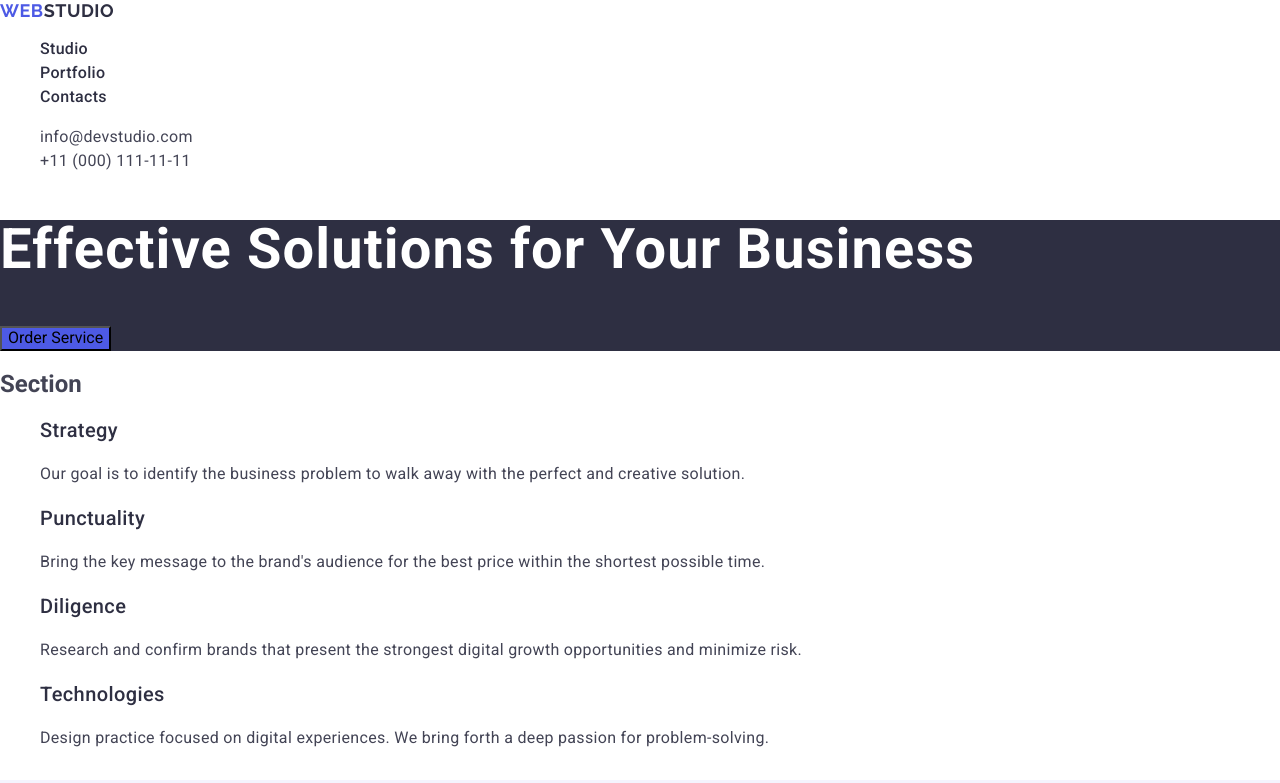
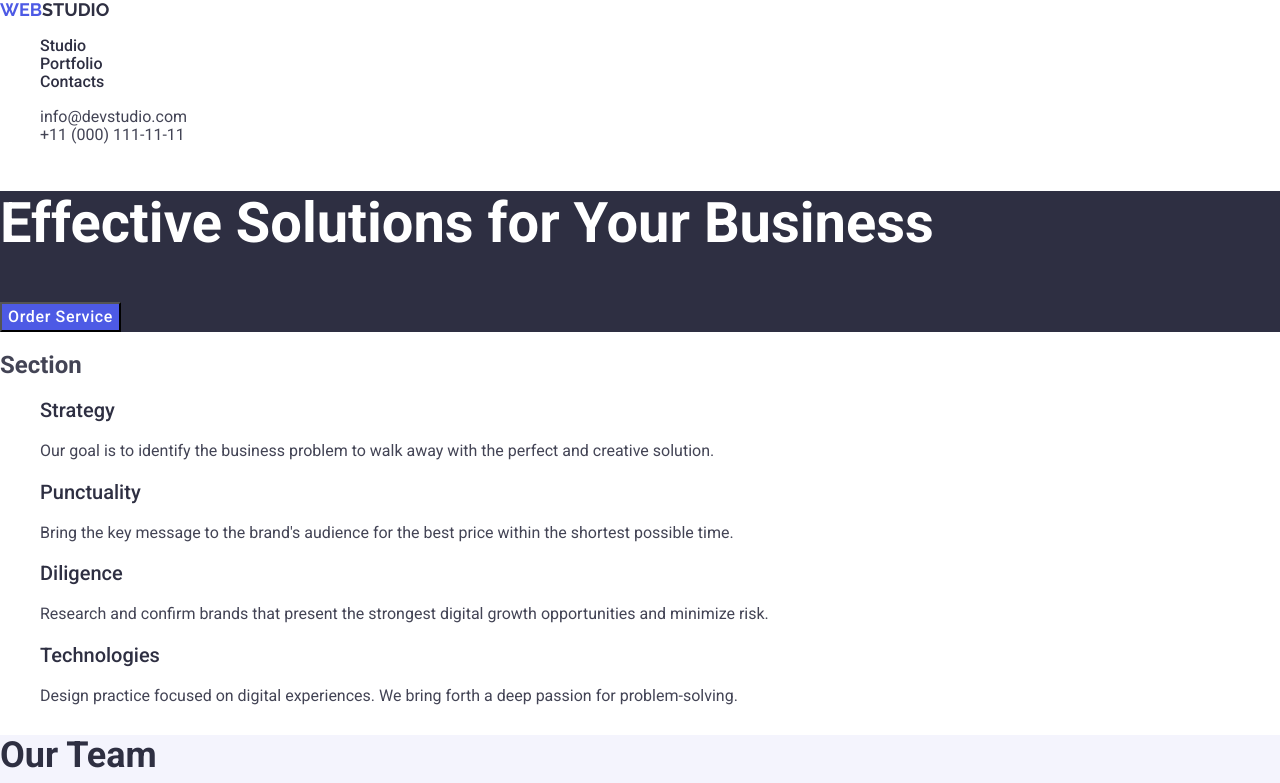
Before and after one commit to KateDzhaman/goit-markup-hw-02, a plain HTML site: page index.html in a window 1280 px wide. Shown: the top 783 px of the page. Drawn offline with nearby package versions, Linux system fonts and the light colour scheme.

Commit message:
Adjusted button properties

```diff
--- a/css/styles.css
+++ b/css/styles.css
@@ -3,7 +3,7 @@ body {
     color: #434455;
     background-color: #fff;
     font-size: 16px;
-    line-height: 1,5;
+   /* line-height: 1,5;*/
 }
 
 ul, ol {
@@ -20,8 +20,7 @@ a {
     font-family: "Raleway", sans-serif;
       font-weight: 700;
       font-size: 18px;
-      line-height: 1.17;
-      letter-spacing: 0.03em;
+     /* line-height: 1.17;*/
       text-transform: uppercase;
       color: #4d5ae5;
   }
@@ -38,8 +37,8 @@ a {
 {
   font-weight: 500;
   font-size: 16px;
-  line-height: 1.5;
-  letter-spacing: 0.02em;
+  /*line-height: 1.5;
+  letter-spacing: 0.02em;*/
   color: #2e2f42;
 }
 
@@ -47,8 +46,8 @@ a {
 
 .contacts-link {
     font-size: 16px;
-    line-height: 1.5;
-    letter-spacing: 0.02em;
+    /*line-height: 1.5;
+    letter-spacing: 0.02em;*/
     color: #434455;
 }
 .nav-link:hover,
@@ -62,25 +61,36 @@ a {
 }
 .main-section {
   background-color: #2e2f42;
+
 }
 .main-title {
     font-weight: 700;
     font-size: 56px;
-    line-height: 1.07;
-    letter-spacing: 0.02em;
+    /*line-height: 1.07;
+    letter-spacing: 0.02em;*/
     color: #fff;
 }
-.button1 {
+.main-button {
   cursor: pointer;
   background: #4d5ae5;
+  font-weight: 500;
+  line-height: 1.5;
+  letter-spacing: 0.04em;
+  color: #ffffff
 }
+
+.main-button:hover, .main-button:focus {
+background-color: #404BBF;
+}
+
+
 .text-heading-title,
 .img-avatar-heading,
 .img-illustration-heading {
 font-weight: 500;
 font-size: 20px;
-line-height: 1.2;
-letter-spacing: 0.02em;
+/*line-height: 1.2;
+letter-spacing: 0.02em;*/
 color: #2e2f42;
 }
 .text-lead,
@@ -89,8 +99,8 @@ color: #2e2f42;
 .footer-lead {
 font-weight: 400;
 font-size: 16px;
-line-height: 1.5;
-letter-spacing: 0.02em;
+/*line-height: 1.5;
+letter-spacing: 0.02em;*/
 color: #434455;
 }
 .footer-lead {color: #f4f4fd;}
@@ -101,8 +111,14 @@ color: #434455;
 .img-illustration-title {
     font-weight: 700;
     font-size: 36px;
-    line-height: 1.11;
+   /* line-height: 1.11;
     letter-spacing: 0.02em;
-    text-align: center;
+    text-align: center;*/
     color: #2e2f42;
 }
+ .img-illustration-title, .img-avatar-title {
+text-transform: capitalize;
+ }
+ .img-illustration-list {
+  background-color: #FFFFFF
+ }
--- a/index.html
+++ b/index.html
@@ -24,11 +24,9 @@
   <body>
     <header class="page-header">
       <nav class="header-nav">
-        <div class="wrapper">
-          <a class="header-logo" href=""
-            >Web<span class="logo-part">Studio</span></a
-          >
-        </div>
+        <a class="header-logo" href=""
+          >Web<span class="logo-part">Studio</span></a
+        >
         <ul class="nav-list">
           <li class="nav-item">
             <a class="nav-link" href="./index.html">Studio</a>
@@ -55,7 +53,7 @@
     <main>
       <section class="main-section">
         <h1 class="main-title">Effective Solutions for Your Business</h1>
-        <button type="button" class="button1">Order Service</button>
+        <button type="button" class="main-button">Order Service</button>
       </section>
       <section class="text">
         <h2 class="text-heading">Section</h2>
```
